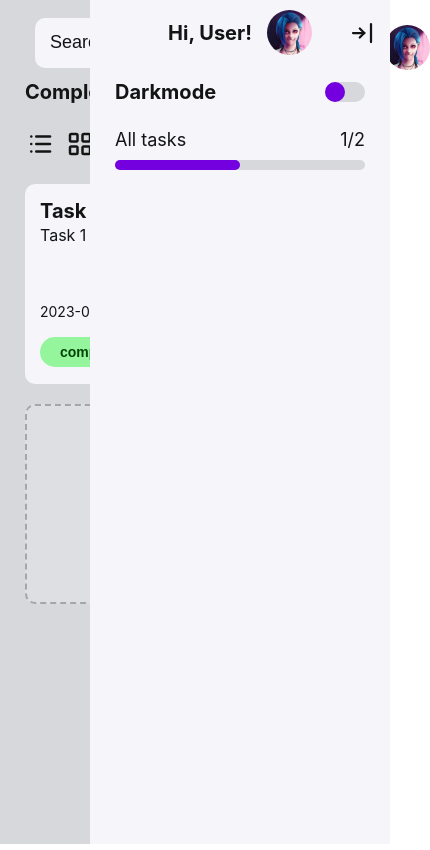
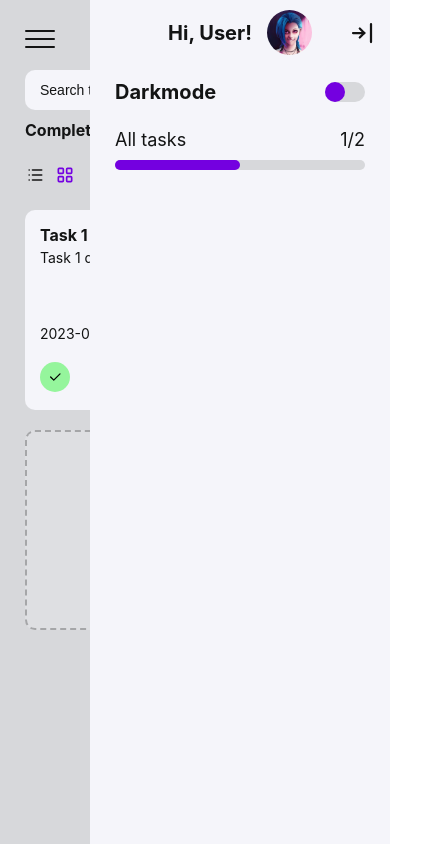
Before and after one commit to Aonik10/todo-app, a React (Create React App) app: page /completed in a window 390 px wide. Shown: the whole page, 430 px wide, since content can reach past the window. Built offline with nearby package versions, Linux system fonts and the light colour scheme.

Commit message:
mejorando el responsive

```diff
--- a/src/App.css
+++ b/src/App.css
@@ -1,3 +1,7 @@
+html {
+	overflow: hidden;
+}
+
 .theme {
 	margin: 0;
 	font-size: 18px;
@@ -236,6 +240,11 @@ a > div {
 .task-mark-delete-edit {
 	display: flex;
 	align-items: center;
+	justify-content: space-between;
+}
+
+.card-icon-btns {
+	display: flex;
 }
 
 .task-description-date {
@@ -252,6 +261,17 @@ a > div {
 	height: 30px;
 	border-radius: 20px;
 	margin-right: 10px;
+	transition: all 500ms;
+}
+
+.btn-status > img {
+	visibility: hidden;
+	width: 15px;
+	height: 15px;
+}
+
+.btn-status > div {
+	margin-top: 6px;
 }
 
 .completed {
@@ -272,6 +292,10 @@ a > div {
 	padding: 0;
 	margin-right: 10px;
 	transition: all 500ms;
+}
+
+.active-btn-color {
+	filter: invert(9%) sepia(98%) saturate(7497%) hue-rotate(275deg) brightness(86%) contrast(113%);
 }
 
 .icon-btn > img {
@@ -556,6 +580,7 @@ a > div {
 @media only screen and (max-width: 900px) {
 
 	.hide-profile {
+		margin-top: 0;
 		position: relative;
 		cursor: pointer;
 		z-index: 1;
@@ -583,3 +608,82 @@ a > div {
 	}
 
 }
+
+@media only screen and (max-width: 575px) {
+
+	.task-topper {
+		flex-wrap: wrap;
+		justify-content: space-between;
+	}
+
+	.hamburger-btn-task-filter {
+		margin-right: auto;
+	}
+
+	.topper-search-bar {
+		order: 1;
+		min-width: 320px;
+		width: auto;
+		display: flex
+	}
+
+	.topper-search-bar > input {
+		width: auto;
+		margin: 10px 0 0;
+		flex: 1;
+	}
+
+	.tasks-section-title, .task-card-title {
+		font-size: 16px;
+	}
+
+	.task-card-description-grid, .task-card-date {
+		font-size: 14px;
+	}
+
+	.format-tasks > .icon-btn > img {
+		width: 20px;
+		height: 20px;
+	}
+
+	.topper-input {
+		font-size: 14px;
+		height: 40px;
+	}
+
+	.task-card {
+		min-width: 180px;
+	}
+
+	.all-task-cards-grid {
+		grid-template-columns: repeat(auto-fit, minmax(200px, 1fr));
+		column-gap: 20px;
+	}
+
+	.task-description-date {
+		min-width: 170px;
+	}
+
+	.btn-status {
+		width: 30px;
+		display: flex;
+		flex-direction: row-reverse;
+		align-items: center;
+		position: relative;
+	}
+
+	.btn-status > img {
+		visibility: visible;
+		position: absolute;
+		top: 50%;
+		left: 50%;
+		transform: translate(-50%, -50%);
+	}
+
+	.btn-status > div {
+		margin: 0;
+		visibility: hidden;
+		order: 1
+	}
+
+}
--- a/src/components/home.js
+++ b/src/components/home.js
@@ -18,6 +18,8 @@ import starFilled from "../images/star-filled.svg";
 import trash from "../images/trash.svg";
 import dots from "../images/dots-vertical.svg";
 import bell from "../images/bell.svg";
+import cross from "../images/cross.svg";
+import check from "../images/check.svg";
 
 function Home() {
     // ROUTER LOCATION HOOKS
@@ -127,7 +129,7 @@ function Home() {
                 <button className="bell-btn icon-btn">
                     <img src={bell} alt="bell btn" />
                 </button>
-                <div>{date}</div>
+                <div className="topper-date">{date}</div>
                 <div
                     className="profile hide-profile"
                     onClick={() => dispatch(setResume(!displayResume))}
@@ -136,24 +138,32 @@ function Home() {
                 </div>
             </header>
             <section className="tasks-section">
-                <h1>
+                <h1 className="tasks-section-title">
                     {(location !== "Todo-app" ? location : "All") +
                         " tasks " +
                         tasks.length}
                 </h1>
                 <div className="format-tasks">
-                    <button className="icon-btn">
+                    <button
+                        className={
+                            "icon-btn" + (gridView ? "" : " active-btn-color")
+                        }
+                    >
                         <img
                             src={list}
                             alt="list btn"
-                            onClick={() => setGridView(!gridView)}
+                            onClick={() => setGridView(false)}
                         />
                     </button>
-                    <button className="icon-btn">
+                    <button
+                        className={
+                            "icon-btn" + (gridView ? " active-btn-color" : "")
+                        }
+                    >
                         <img
                             src={grid}
                             alt="grid btn"
-                            onClick={() => setGridView(!gridView)}
+                            onClick={() => setGridView(true)}
                         />
                     </button>
                     <select
@@ -214,10 +224,21 @@ function Home() {
                                                 })
                                             }
                                         >
+                                            <div>
                                                 {task.completed
                                                     ? "completed"
                                                     : "uncompleted"}
+                                            </div>
+                                            <img
+                                                src={
+                                                    task.completed
+                                                        ? check
+                                                        : cross
+                                                }
+                                                alt="check-cross-imgs"
+                                            />
                                         </button>
+                                        <div className="card-icon-btns">
                                             <button
                                                 className={
                                                     "btn-mark-as-important icon-btn" +
@@ -247,7 +268,10 @@ function Home() {
                                                     handleDelete(task.id)
                                                 }
                                             >
-                                            <img src={trash} alt="trash btn" />
+                                                <img
+                                                    src={trash}
+                                                    alt="trash btn"
+                                                />
                                             </button>
                                             <button
                                                 className="btn-delete-task icon-btn"
@@ -255,8 +279,12 @@ function Home() {
                                                     dispatch(openForm(task.id))
                                                 }
                                             >
-                                            <img src={dots} alt="dots btn" />
+                                                <img
+                                                    src={dots}
+                                                    alt="dots btn"
+                                                />
                                             </button>
+                                        </div>
                                     </div>
                                 </div>
                             ) : (
```
Also changed, not shown: src/images/check.svg (added), src/images/cross.svg (added). Lines whose indentation alone changed are shown as unchanged.
